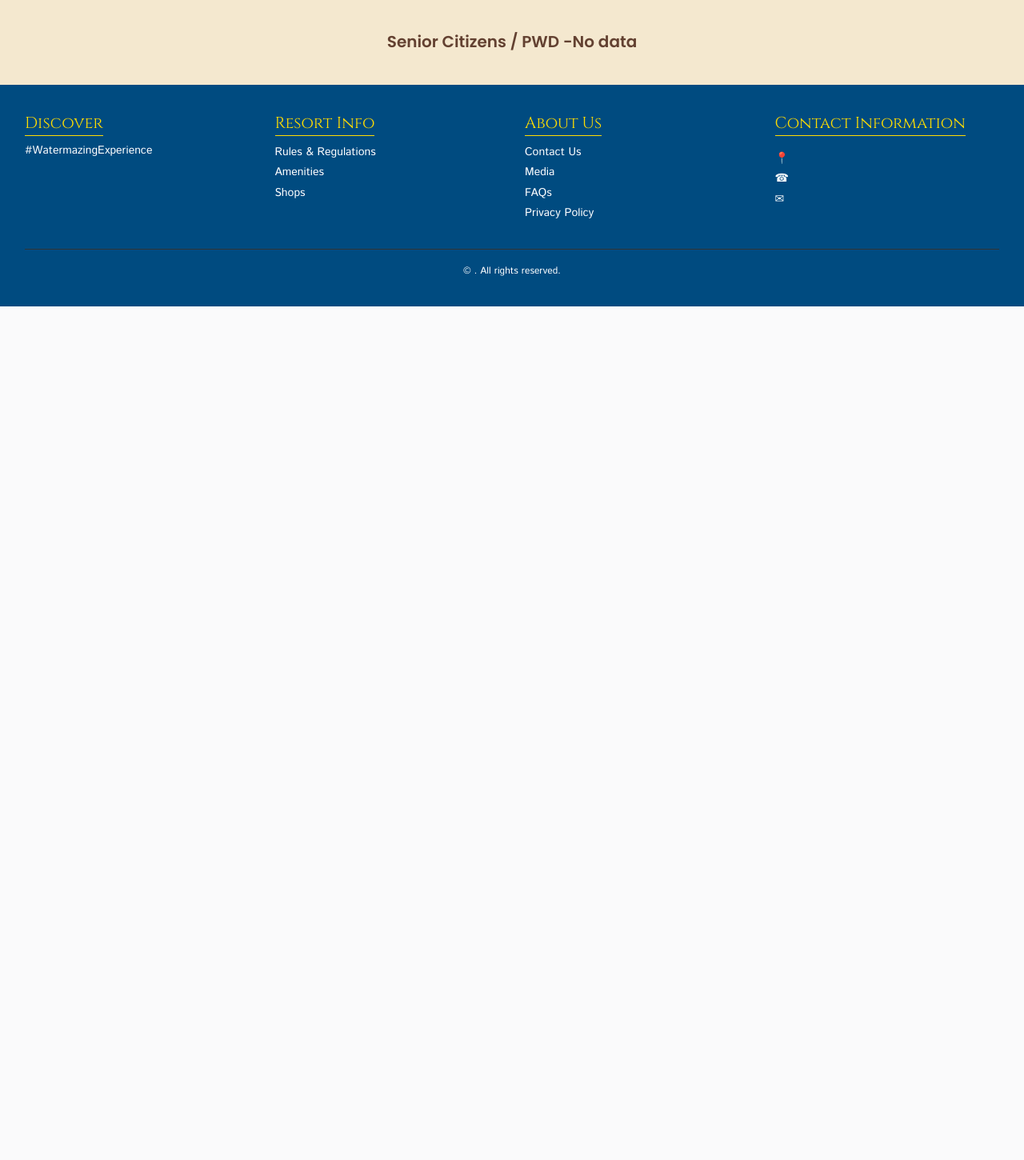
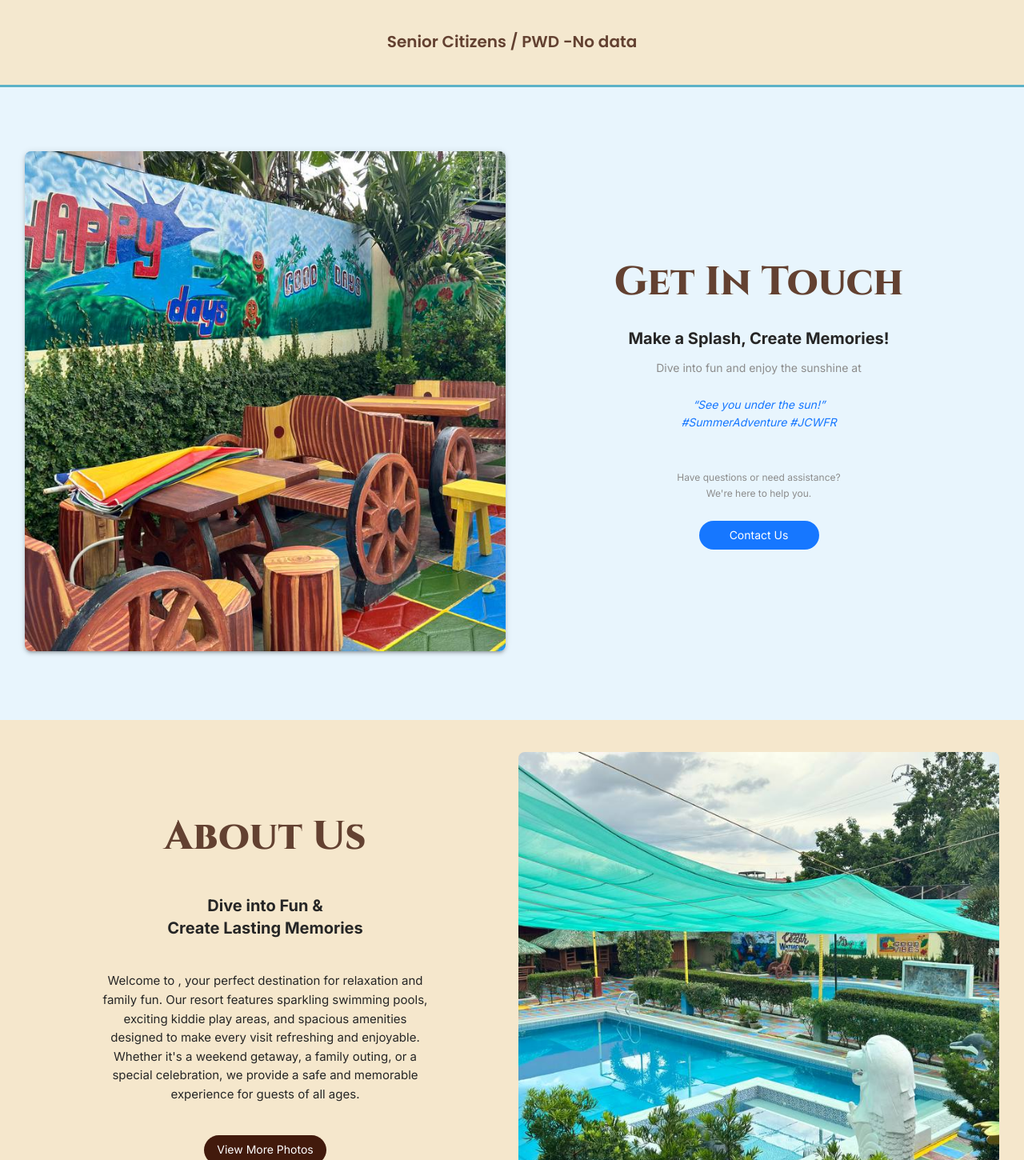
Before and after one commit to dsjc-devs/jc-waterfun-resort, a React (Vite) app in the folder client/: page / in a window 1280 px wide. Shown: the part 1350-2800 px from the top of the page at 80% size. Before the commit the page ends 1733 px from the top, so only its background shows below. Built offline with nearby package versions, Linux system fonts and the light colour scheme; no server answers.

Commit message:
Merged PR 181: create aboutus section
feat: create aboutus section
![image.png](https://dev.azure.com/Darryle-Environment/08abce5a-dea4-41cf-8a20-2c3692fbda0d/_apis/git/repositories/21e6a09e-e6e8-43e9-8943-dd8157c280a3/pullRequests/181/attachments/image.png)

```diff
--- a/client/src/pages/home/index.jsx
+++ b/client/src/pages/home/index.jsx
@@ -11,6 +11,9 @@ import banner4 from 'assets/images/upload/accom1.jpg'
 import banner5 from 'assets/images/upload/accom2.jpg'
 import banner6 from 'assets/images/upload/accom3.jpg'
 import banner7 from 'assets/images/upload/accom4.jpg'
+
+import AboutUs from 'sections/landing-pages/AboutUs'
+import ContactUs from 'sections/landing-pages/ContactUs'
 
 const Home = () => {
   const items = [
@@ -62,6 +65,8 @@ const Home = () => {
       </Carousel>
 
       <RateSection />
+      <ContactUs />
+      <AboutUs />
     </React.Fragment>
   )
 }
--- /dev/null
+++ b/client/src/sections/landing-pages/AboutUs.jsx
@@ -0,0 +1,85 @@
+import { Box, Button, Container, Grid, Typography } from '@mui/material'
+import { useGetResortDetails } from 'api/resort-details'
+
+import React from 'react'
+import TitleTag from 'components/TitleTag2'
+import banner2 from 'assets/images/upload/banner2.jpg'
+
+const AboutUs = () => {
+    const { resortDetails } = useGetResortDetails()
+    const { companyInfo } = resortDetails || {}
+
+    return (
+        <React.Fragment>
+            <Box sx={{ backgroundColor: '#f5e7cc' }}>
+                <Container sx={{ paddingBlock: 5 }}>
+                    <Grid container alignItems="center" spacing={2}>
+                        <Grid item xs={12} sm={6}>
+                            <TitleTag title="About Us" />
+
+                            <Typography
+                                textAlign="center"
+                                fontWeight="bold"
+                                variant="h4"
+                                marginBlock={5}
+                            >
+                                Dive into Fun & <br /> Create Lasting Memories
+                            </Typography>
+
+                            <Typography
+                                textAlign="center"
+                                fontSize={15}
+                                variant="body1"
+                                paddingInline="15%"
+                            >
+                                Welcome to <strong>{companyInfo?.name}</strong>,
+                                your perfect destination for relaxation and family fun.
+                                Our resort features sparkling swimming pools, exciting
+                                kiddie play areas, and spacious amenities designed to make
+                                every visit refreshing and enjoyable. Whether it's a
+                                weekend getaway, a family outing, or a special celebration,
+                                we provide a safe and memorable experience for guests of all ages.
+                            </Typography>
+
+                            <Button
+                                variant="contained"
+                                sx={{
+                                    backgroundColor: '#421a0c',
+                                    marginTop: 5,
+                                    borderRadius: 5,
+                                    display: 'block',
+                                    marginLeft: 'auto',
+                                    marginRight: 'auto',
+                                    marginBlock: 5,
+                                }}
+                            >
+                                View More Photos
+                            </Button>
+                        </Grid>
+
+                        <Grid
+                            item
+                            xs={12}
+                            sm={6}
+                            sx={{ display: { xs: 'none', sm: 'block' } }}
+                        >
+                            <img
+                                src={banner2}
+                                alt="Resort view"
+                                style={{
+                                    width: '100%',
+                                    height: '625px',
+                                    aspectRatio: '16/9',
+                                    objectFit: 'cover',
+                                    borderRadius: '8px',
+                                }}
+                            />
+                        </Grid>
+                    </Grid>
+                </Container>
+            </Box>
+        </React.Fragment>
+    )
+}
+
+export default AboutUs
--- /dev/null
+++ b/client/src/sections/landing-pages/ContactUs.jsx
@@ -0,0 +1,94 @@
+import { Box, Button, Container, Grid, Typography, useMediaQuery } from '@mui/material';
+import { useNavigate } from 'react-router-dom';
+import { useGetResortDetails } from 'api/resort-details';
+
+import React from 'react';
+import accom from 'assets/images/upload/accom3.jpg';
+import TitleTag from 'components/TitleTag2';
+
+const ContactUsHomePage = () => {
+    const navigate = useNavigate();
+
+    const handleContactClick = () => {
+        navigate('/contact-us');
+
+    };
+
+    const { resortDetails } = useGetResortDetails()
+    const { companyInfo } = resortDetails || {}
+    const isMobile = useMediaQuery((theme) => theme.breakpoints.down('sm'));
+
+    return (
+        <Box sx={{ backgroundColor: '#e8f5fd', py: 10, borderTop: '3px solid #5cb2c7' }}>
+            <Container>
+                <Grid container spacing={2} alignItems="center">
+                    {!isMobile && (
+                        <Grid item xs={12} md={6}>
+                            <Box
+                                component="img"
+                                src={accom}
+                                alt={companyInfo?.name || "Resort"}
+                                sx={{
+                                    width: "100%",
+                                    height: "625px",
+                                    aspectRatio: "16/9",
+                                    objectFit: "cover",
+                                    borderRadius: 2,
+                                    boxShadow: 3,
+                                }}
+                            />
+                        </Grid>
+                    )}
+
+                    <Grid item xs={12} md={6}>
+                        <Box
+                            textAlign="center"
+                            display="flex"
+                            flexDirection="column"
+                            justifyContent="center"
+                            height="100%"
+                            px={2}
+                        >
+                            <TitleTag title="Get In Touch" />
+
+                            <Typography variant="h4" fontWeight={700} gutterBottom>
+                                Make a Splash, Create Memories!
+                            </Typography>
+
+                            <Typography variant="body1" color="text.secondary">
+                                Dive into fun and enjoy the sunshine at <br />
+                                <strong>{companyInfo?.name}</strong>
+                            </Typography>
+
+                            <Typography variant="h6" mt={3} fontStyle="italic" color="primary">
+                                “See you under the sun!” <br /> #SummerAdventure #JCWFR
+                            </Typography>
+
+                            <Box mt={6}>
+                                <Typography variant="body2" color="text.secondary">
+                                    Have questions or need assistance? <br />
+                                    We're here to help you.
+                                </Typography>
+
+                                <Button
+                                    variant="contained"
+                                    onClick={handleContactClick}
+                                    sx={{
+                                        mt: 3,
+                                        borderRadius: 8,
+                                        width: "150px",
+                                    }}
+                                >
+                                    Contact Us
+                                </Button>
+                            </Box>
+                        </Box>
+                    </Grid>
+                </Grid>
+
+            </Container>
+        </Box>
+    );
+};
+
+export default ContactUsHomePage;
```
Also changed, not shown: client/src/sections/portal/modules/faqs/Table.jsx (+47 -10 lines).
